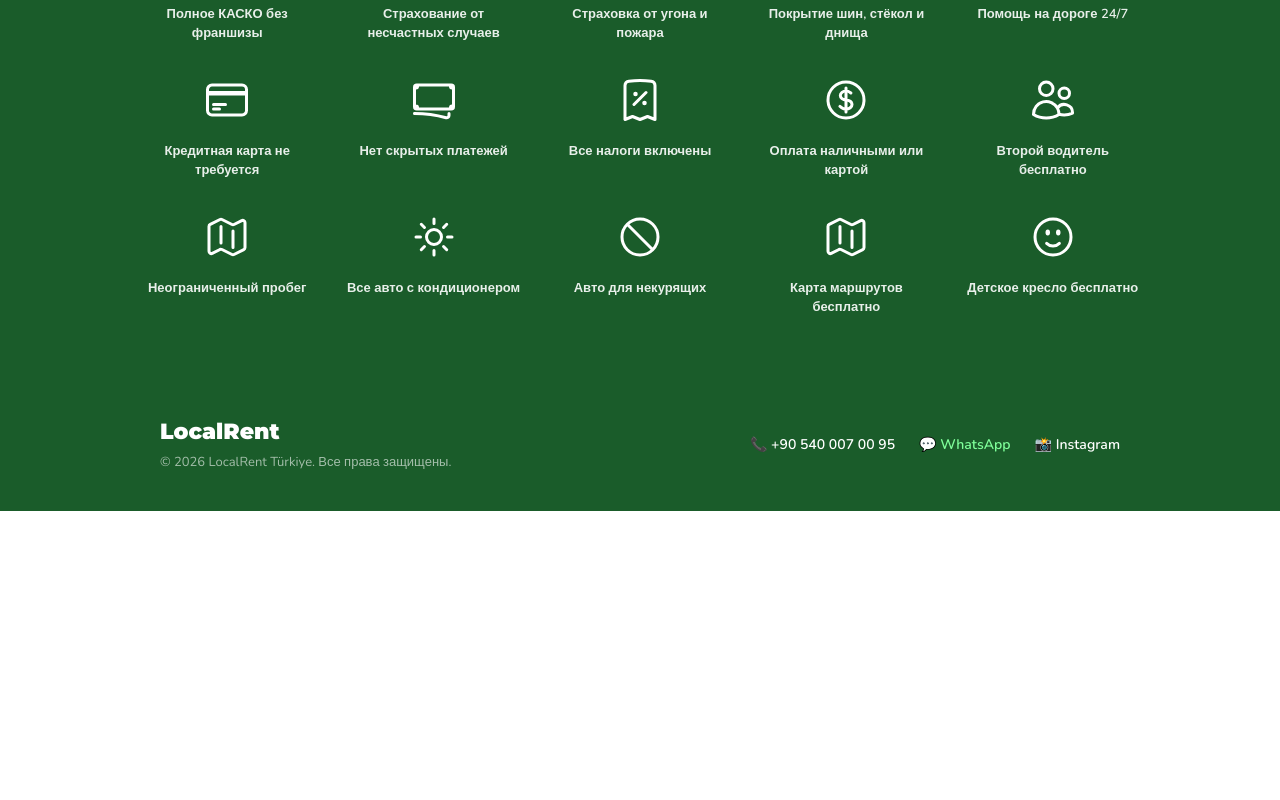
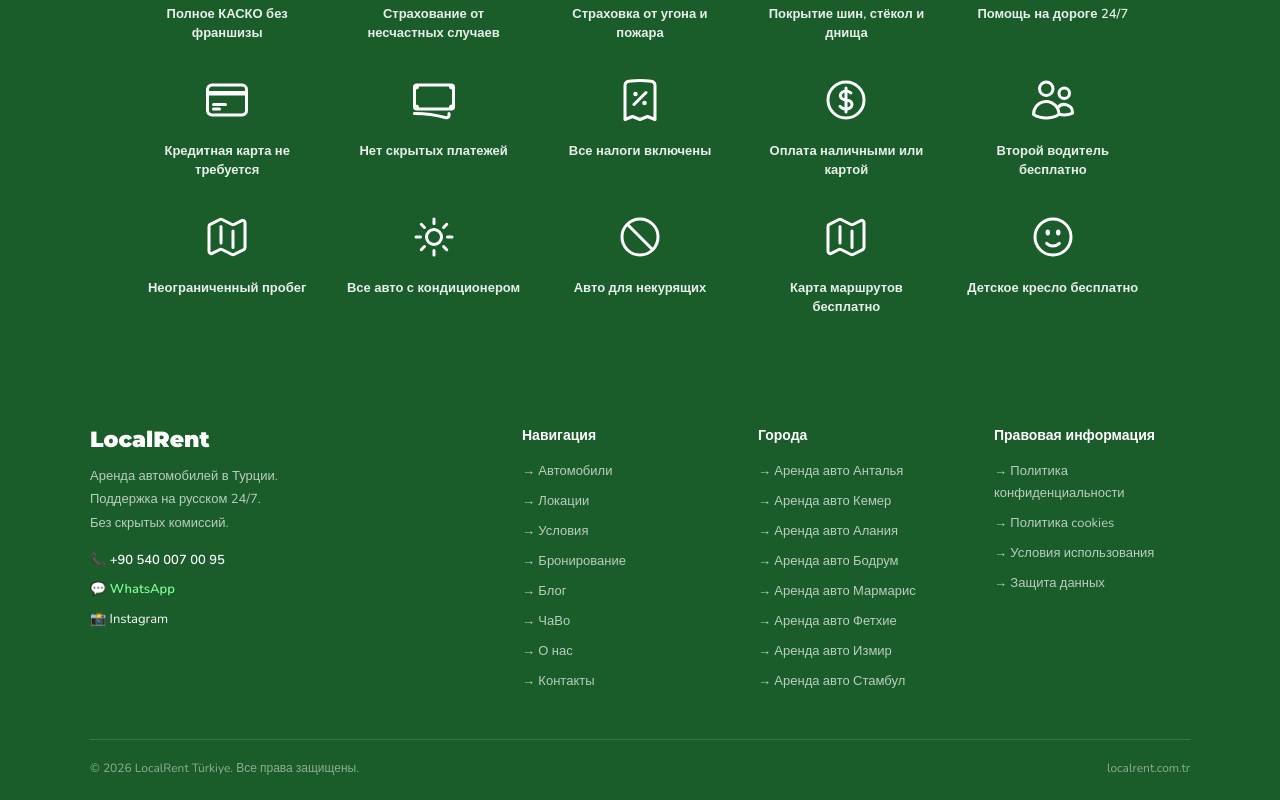
Before and after one commit to ozturkkrasim-png/localrent, a React (Vite) app: page /#home in a window 1280 px wide. Shown: the part 2439-3239 px from the top of the page. Before the commit the page ends 2950 px from the top, so only its background shows below. Built offline with nearby package versions, Linux system fonts and the light colour scheme.

Commit message:
Update App.jsx

```diff
--- a/src/App.jsx
+++ b/src/App.jsx
@@ -418,17 +418,71 @@ export default function App() {
           </div>
         </div>
 
-        {/* FOOTER */}
-        <footer style={{ background: "#1a5c2a", color: "#fff", padding: "40px 48px" }}>
-          <div style={{ maxWidth: 960, margin: "0 auto", display: "flex", justifyContent: "space-between", alignItems: "center", flexWrap: "wrap", gap: 20 }}>
-            <div>
-              <div style={{ fontFamily: "Montserrat,sans-serif", fontSize: 22, fontWeight: 900, marginBottom: 8 }}>LocalRent</div>
-              <div style={{ fontSize: 13, color: "rgba(255,255,255,0.6)" }}>© 2026 LocalRent Türkiye. Все права защищены.</div>
+       {/* FOOTER */}
+        <footer style={{ background: "#1a5c2a", color: "#fff", padding: "48px 48px 24px" }}>
+          <div style={{ maxWidth: 1100, margin: "0 auto" }}>
+
+            {/* Üst kısım */}
+            <div style={{ display: "grid", gridTemplateColumns: "2fr 1fr 1fr 1fr", gap: 40, marginBottom: 40 }}>
+              <div>
+                <div style={{ fontFamily: "Montserrat,sans-serif", fontSize: 22, fontWeight: 900, marginBottom: 12 }}>LocalRent</div>
+                <div style={{ fontSize: 13, color: "rgba(255,255,255,0.7)", lineHeight: 1.8, marginBottom: 16 }}>
+                  Аренда автомобилей в Турции.<br />
+                  Поддержка на русском 24/7.<br />
+                  Без скрытых комиссий.
+                </div>
+                <div style={{ display: "flex", gap: 16 }}>
+                  <a href={`tel:${PHONE}`} style={{ color: "#fff", textDecoration: "none", fontSize: 13, fontWeight: 600 }}>📞 {PHONE}</a>
+                </div>
+                <div style={{ marginTop: 8 }}>
+                  <a href={`https://wa.me/${WHATSAPP}`} target="_blank" rel="noreferrer" style={{ color: "#7fff9a", textDecoration: "none", fontSize: 13, fontWeight: 600 }}>💬 WhatsApp</a>
+                </div>
+                <div style={{ marginTop: 8 }}>
+                  <a href={INSTAGRAM} target="_blank" rel="noreferrer" style={{ color: "#fff", textDecoration: "none", fontSize: 13 }}>📸 Instagram</a>
+                </div>
+              </div>
+
+              <div>
+                <div style={{ fontWeight: 700, marginBottom: 14, fontSize: 14 }}>Навигация</div>
+                {[["Автомобили", "cars"], ["Локации", "locations"], ["Условия", "terms"], ["Бронирование", "reservation"], ["Блог", "blog"], ["ЧаВо", "faq"], ["О нас", "about"], ["Контакты", "contact"]].map(([label, pg]) => (
+                  <div key={pg} style={{ marginBottom: 8 }}>
+                    <span onClick={() => goTo(pg)} style={{ color: "rgba(255,255,255,0.7)", fontSize: 13, cursor: "pointer", textDecoration: "none" }}
+                      onMouseEnter={e => e.target.style.color = "#fff"}
+                      onMouseLeave={e => e.target.style.color = "rgba(255,255,255,0.7)"}
+                    >→ {label}</span>
+                  </div>
+                ))}
+              </div>
+
+              <div>
+                <div style={{ fontWeight: 700, marginBottom: 14, fontSize: 14 }}>Города</div>
+                {["Анталья", "Кемер", "Алания", "Бодрум", "Мармарис", "Фетхие", "Измир", "Стамбул"].map(city => (
+                  <div key={city} style={{ marginBottom: 8 }}>
+                    <span style={{ color: "rgba(255,255,255,0.7)", fontSize: 13, cursor: "pointer" }}
+                      onMouseEnter={e => e.target.style.color = "#fff"}
+                      onMouseLeave={e => e.target.style.color = "rgba(255,255,255,0.7)"}
+                    >→ Аренда авто {city}</span>
+                  </div>
+                ))}
+              </div>
+
+              <div>
+                <div style={{ fontWeight: 700, marginBottom: 14, fontSize: 14 }}>Правовая информация</div>
+                {["Политика конфиденциальности", "Политика cookies", "Условия использования", "Защита данных"].map(item => (
+                  <div key={item} style={{ marginBottom: 8 }}>
+                    <span style={{ color: "rgba(255,255,255,0.7)", fontSize: 13, cursor: "pointer" }}
+                      onMouseEnter={e => e.target.style.color = "#fff"}
+                      onMouseLeave={e => e.target.style.color = "rgba(255,255,255,0.7)"}
+                    >→ {item}</span>
+                  </div>
+                ))}
+              </div>
             </div>
-            <div style={{ display: "flex", gap: 24, flexWrap: "wrap" }}>
-              <a href={`tel:${PHONE}`} style={{ color: "#fff", textDecoration: "none", fontSize: 14, fontWeight: 600 }}>📞 {PHONE}</a>
-              <a href={`https://wa.me/${WHATSAPP}`} target="_blank" rel="noreferrer" style={{ color: "#7fff9a", textDecoration: "none", fontSize: 14, fontWeight: 600 }}>💬 WhatsApp</a>
-              <a href={INSTAGRAM} target="_blank" rel="noreferrer" style={{ color: "#fff", textDecoration: "none", fontSize: 14, fontWeight: 600 }}>📸 Instagram</a>
+
+            {/* Alt kısım */}
+            <div style={{ borderTop: "1px solid rgba(255,255,255,0.15)", paddingTop: 20, display: "flex", justifyContent: "space-between", alignItems: "center", flexWrap: "wrap", gap: 12 }}>
+              <div style={{ fontSize: 12, color: "rgba(255,255,255,0.5)" }}>© 2026 LocalRent Türkiye. Все права защищены.</div>
+              <div style={{ fontSize: 12, color: "rgba(255,255,255,0.5)" }}>localrent.com.tr</div>
             </div>
           </div>
         </footer>
```
